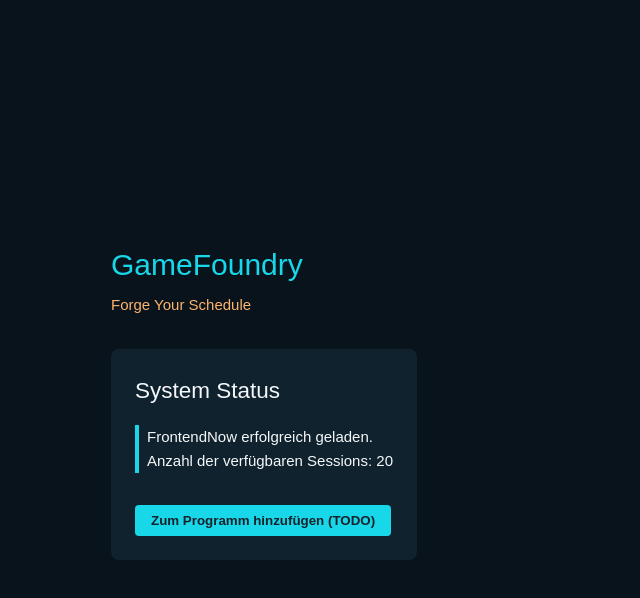
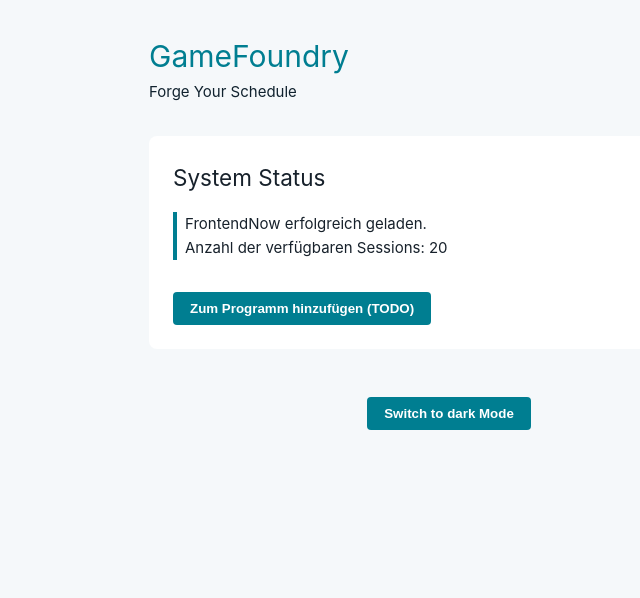
Before and after one commit to RichterGe/FRONT-Team-Assignment-1, a Vue app: page /sessions/1 in a window 1280 px wide. Shown: the top 598 px of the page, without its empty margins (191-831 px from the left). Built offline with nearby package versions, Linux system fonts and the light colour scheme; the HTML template or start-up script is replaced by a standard one.

Commit message:
Adding Theme Switcher
- Expanded Tokens
- Moved Style from scoped style to main css for now
- Added logic to app.vue

```diff
--- a/src/App.vue
+++ b/src/App.vue
@@ -1,4 +1,5 @@
 <script setup lang="ts">
+import { ref } from 'vue'
 import { onMounted } from 'vue'
 import { useConferenceData } from './composables/useConferenceData'
 
@@ -7,13 +8,21 @@ const { sessions, conferenceName, isLoading, loadData } = useConferenceData()
 onMounted(() => {
   loadData()
 })
+
+
+//Theme Button logic - temporary placement until the next step
+const currentTheme = ref('light')
+const toggleTheme = () => {
+  currentTheme.value = currentTheme.value === 'light' ? 'dark' : 'light'
+}
+
 </script>
 
 <template>
-  <div class="app-shell">
+  <div class="app-shell" :data-theme="currentTheme">
     <header class="app-header">
       <h1>GameFoundry</h1>
-      <p class="tagline">Forge Your Schedule</p>
+      <p class="hero-title">Forge Your Schedule</p>
     </header>
 
     <main class="app-content">
@@ -26,51 +35,16 @@ onMounted(() => {
           Anzahl der verfügbaren Sessions: <strong>{{ sessions.length }}</strong>
         </div>
 
-        <button class="primary-btn">Zum Programm hinzufügen (TODO)</button>
+        <button class="button-primary">Zum Programm hinzufügen (TODO)</button>
       </section>
     </main>
+
+    <button
+      @click="toggleTheme"
+      class="button-primary"
+      :aria-pressed="currentTheme === 'dark'"
+    >
+      Switch to {{ currentTheme === 'light' ? 'dark' : 'light' }} Mode
+    </button>
   </div>
 </template>
-
-<style scoped>
-.app-shell {
-  padding: var(--space-32);
-  display: flex;
-  flex-direction: column;
-  gap: var(--space-32);
-}
-
-.app-header h1 {
-  color: var(--color-action-primary);
-  margin: 0;
-}
-
-.tagline {
-  color: var(--color-accent);
-  margin-top: var(--space-4);
-}
-
-.card {
-  background-color: var(--color-surface-card);
-  padding: var(--space-24);
-  border-radius: 8px;
-  max-width: 600px;
-}
-
-.primary-btn {
-  margin-top: var(--space-16);
-  background-color: var(--color-action-primary);
-  color: var(--color-text-inverse);
-  border: none;
-  padding: var(--space-8) var(--space-16);
-  font-weight: bold;
-  border-radius: 4px;
-  cursor: pointer;
-}
-
-.success-message {
-  border-left: 4px solid var(--color-action-primary);
-  padding-left: var(--space-8);
-  margin: var(--space-16) 0;
-}
-</style>
--- a/src/assets/main.css
+++ b/src/assets/main.css
@@ -1,35 +1,71 @@
 @import './base.css';
 
 #app {
-  max-width: 1280px;
-  margin: 0 auto;
-  padding: 2rem;
+  width: 100%;
+  min-height: 100vh;
+  margin: 0;
+  padding: 0;
   font-weight: normal;
 }
 
-a,
-.green {
-  text-decoration: none;
-  color: hsla(160, 100%, 37%, 1);
-  transition: 0.4s;
-  padding: 3px;
+.app-shell {
+  box-sizing: border-box;
+  width: 100%;
+  min-height: 100vh;
+  margin: 0;
+  padding: var(--space-32);
+  display: flex;
+  flex-direction: column;
+  align-items: center;
+  gap: var(--space-32);
+  background-color: var(--color-bg);
+  color: var(--color-text-primary);
 }
 
-@media (hover: hover) {
-  a:hover {
-    background-color: hsla(160, 100%, 37%, 0.2);
+.app-header,
+.app-content {
+  width: 100%;
+  max-width: 600px;
+}
+
+.app-header h1 {
+  color: var(--color-action-primary);
+  margin: 0;
+}
+
+.card {
+  background-color: var(--color-surface);
+  padding: var(--space-24);
+  border-radius: 8px;
+}
+
+.hero-title {
+  color: var(--color-hero-title);
+}
+
+.button-primary {
+  background: var(--color-action-primary);
+  color: var(--color-action-primary-text);
+  border: 1px solid transparent;
+  margin-top: var(--space-16);
+  padding: var(--space-8) var(--space-16);
+  font-weight: bold;
+  border-radius: 4px;
+  cursor: pointer;
+}
+
+.button-primary:hover {
+  background: var(--color-action-primary-hover);
+}
+
+.success-message {
+  border-left: 4px solid var(--color-action-primary);
+  padding-left: var(--space-8);
+  margin: var(--space-16) 0;
+}
+
+@media (max-width: 600px) {
+  .app-shell {
+    padding: var(--space-16);
   }
 }
-
-@media (min-width: 1024px) {
-  body {
-    display: flex;
-    place-items: center;
-  }
-
-  #app {
-    display: grid;
-    grid-template-columns: 1fr 1fr;
-    padding: 0 2rem;
-  }
-}
--- a/tokens/tokens.css
+++ b/tokens/tokens.css
@@ -2,14 +2,38 @@
 
 :root {
   /* Primitive Tokens (Rohwerte) */
+
+  /* Blue */
   --blue-950: #08131C;
   --blue-900: #10222E;
+  --blue-800: #16384A;
+  --blue-700: #214D63;
+
+
+  /* Cyan */
+  --cyan-400: #4BE4F2;
   --cyan-500: #18D7E8;
+  --cyan-600: #0FB8C9;
   --cyan-700: #007E91;
+
+
+  /* Orange */
+  --orange-300: #FFB36B;
+  --orange-400: #F7943D;
+  --orange-500: #E97A1F;
+  --orange-600: #C95E12;
+  --orange-700: #9E470F;
+
+
+  /* Neutral grays */
+  --gray-000: #FFFFFF;
   --gray-050: #F5F8FA;
-  --gray-900: #17212B;
-  --orange-300: #FFB36B;
-  --orange-700: #9E470F;
+  --gray-100: #E8EEF2;
+  --gray-200: #D5DEE5;
+  --gray-400: #8A98A6;
+  --gray-700: #31404D;
+  --gray-800: #17212B;
+  --gray-950: #080c10;
 
   /* Spacing Scale */
   --space-4: 4px;
@@ -18,19 +42,60 @@
   --space-24: 24px;
   --space-32: 32px;
 
-  /* Semantic Tokens (Verwendungszweck) */
-  --color-surface-base: var(--blue-950);
-  --color-surface-card: var(--blue-900);
-  --color-text-primary: var(--gray-050);
-  --color-text-inverse: var(--gray-900);
-  --color-action-primary: var(--cyan-500);
-  --color-accent: var(--orange-300);
 }
 
-body {
-  background-color: var(--color-surface-base);
-  color: var(--color-text-primary);
-  font-family: sans-serif;
-  margin: 0;
-  padding: 0;
+ /* Semantic Tokens (Verwendungszweck) */
+:root,
+[data-theme="light"] {
+  --color-bg: var(--gray-050);
+  --color-surface: var(--gray-000);
+  --color-surface-alt: var(--gray-100);
+  --color-border: var(--gray-200);
+
+  --color-text-primary: var(--gray-800);
+  --color-text-secondary: var(--gray-700);
+  --color-text-muted: var(--gray-400);
+
+  --color-action-primary: var(--cyan-700);
+  --color-action-primary-hover: var(--blue-800);
+  --color-action-primary-text: var(--gray-000);
+
+  --color-accent-cool: var(--cyan-500);
+  --color-accent-warm: var(--orange-500);
+  --color-accent-warm-hover: var(--orange-600);
+
+  --color-hero-title: var(--blue-900);
+  --color-hero-highlight: var(--cyan-700);
+
+  --color-badge-featured-bg: var(--gray-100);
+  --color-badge-featured-text: var(--orange-700);
+
+  --color-focus-ring: var(--cyan-600);
 }
+
+[data-theme="dark"] {
+  --color-bg: var(--blue-950);
+  --color-surface: var(--gray-950);
+  --color-surface-alt: var(--blue-900);
+  --color-border: var(--gray-700);
+
+  --color-text-primary: var(--gray-050);
+  --color-text-secondary: var(--gray-200);
+  --color-text-muted: var(--gray-400);
+
+  --color-action-primary: var(--cyan-500);
+  --color-action-primary-hover: var(--cyan-400);
+  --color-action-primary-text: var(--blue-950);
+
+  --color-accent-cool: var(--cyan-500);
+  --color-accent-warm: var(--orange-400);
+  --color-accent-warm-hover: var(--orange-300);
+
+  --color-hero-title: var(--gray-050);
+  --color-hero-highlight: var(--cyan-500);
+
+  --color-badge-featured-bg: #3A2416;
+  --color-badge-featured-text: var(--orange-300);
+
+  --color-focus-ring: var(--cyan-500);
+}
```
